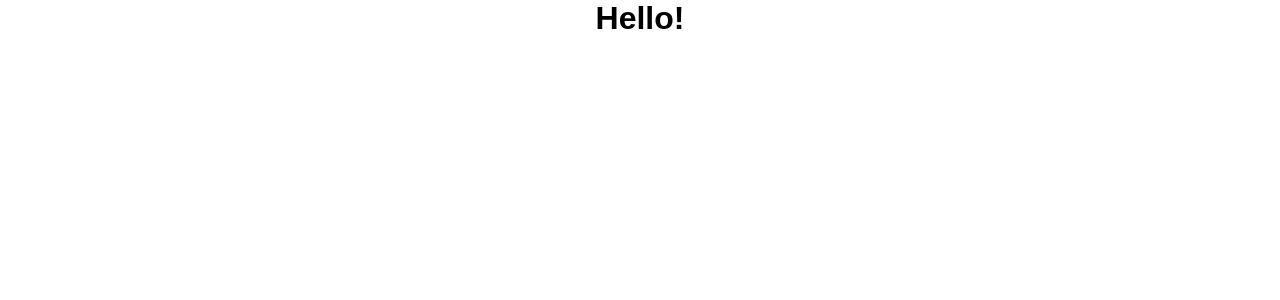
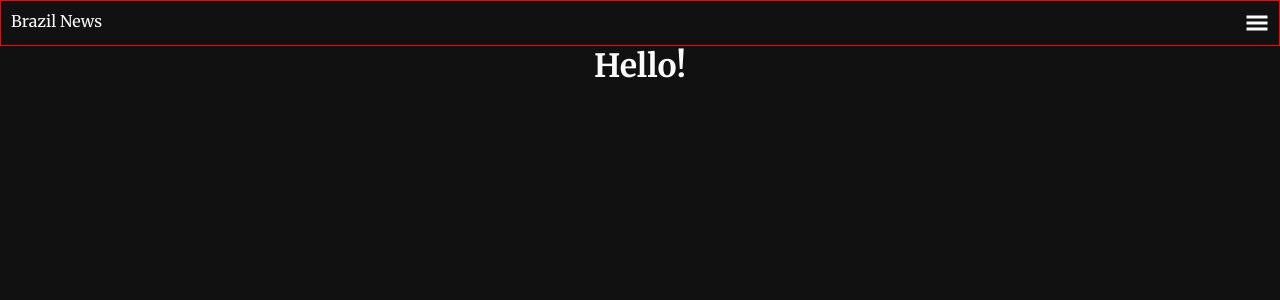
Before and after one commit to israelnazareth/brazil-news-project, a React (Create React App) app: page / in a window 1280 px wide. Shown: the top 300 px of the page. Built offline with nearby package versions, Linux system fonts and the light colour scheme.

Commit message:
cria header com título e icone de menu

```diff
--- a/package.json
+++ b/package.json
@@ -8,6 +8,7 @@
     "@testing-library/user-event": "^13.5.0",
     "react": "^18.2.0",
     "react-dom": "^18.2.0",
+    "react-icons": "^4.4.0",
     "react-scripts": "5.0.1",
     "web-vitals": "^2.1.4"
   },
--- a/public/index.html
+++ b/public/index.html
@@ -24,7 +24,7 @@
       work correctly both with client-side routing and a non-root public URL.
       Learn how to configure a non-root public URL by running `npm run build`.
     -->
-    <title>News Brazil</title>
+    <title>Brazil News</title>
   </head>
   <body>
     <noscript>You need to enable JavaScript to run this app.</noscript>
--- a/src/App.css
+++ b/src/App.css
@@ -1,9 +1,14 @@
+@import url('https://fonts.googleapis.com/css2?family=Merriweather:ital,wght@0,300;0,400;0,700;0,900;1,300;1,400;1,700;1,900&display=swap');
+
 * {
   margin: 0;
   padding: 0;
-  font-family: sans-serif;
+  font-family: 'Merriweather', serif;
 }
 
 .App {
+  height: 100vh;
   text-align: center;
+  background-color: #111;
+  color: #fafafa;
 }
--- a/src/App.js
+++ b/src/App.js
@@ -1,8 +1,10 @@
+import Header from './components/Header/Header';
 import './App.css';
 
 function App() {
   return (
     <div className="App">
+      <Header />
       <h1>Hello!</h1>
     </div>
   );
--- /dev/null
+++ b/src/components/Header/Header.css
@@ -0,0 +1,10 @@
+.header {
+  display: flex;
+  justify-content: space-between;
+  padding: 10px;
+  border: 1px solid red;
+}
+
+.menuIcon {
+  font-size: x-large;
+}
--- /dev/null
+++ b/src/components/Header/Header.jsx
@@ -0,0 +1,12 @@
+import React from "react";
+import { GiHamburgerMenu } from 'react-icons/gi'
+import './Header.css'
+
+export default function Header() {
+  return (
+    <div className="header">
+      <header>Brazil News</header>
+      <GiHamburgerMenu className="menuIcon"/>
+    </div>
+  )
+}
```
Also changed, not shown: src/components/Headlines/Headlines.jsx (added, +8 -0 lines), src/components/Headlines/Headlines.css (added), 1 other file (tests, documents, lock files or other folders).
